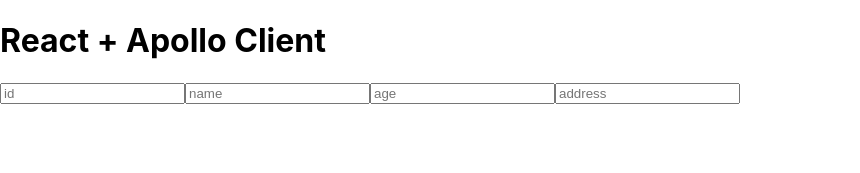
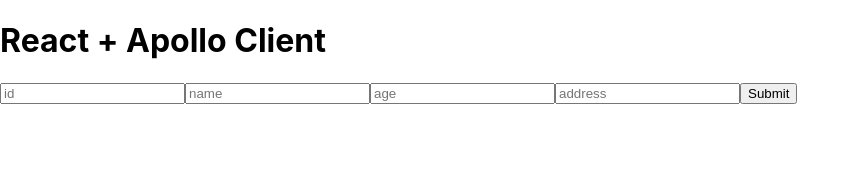
Before and after one commit to formegusto/study-react-apollo, a React (Create React App) app: page /create in a window 1280 px wide. Shown: the top 173 px of the page, without its empty margins (0-860 px from the left). Built offline with nearby package versions, Linux system fonts and the light colour scheme.

Commit message:
mutation query init

```diff
--- a/src/container/CreatePersonContainer.js
+++ b/src/container/CreatePersonContainer.js
@@ -1,5 +1,16 @@
+import { gql } from 'apollo-boost';
 import React from 'react';
+import { Mutation } from 'react-apollo';
 import useInput from '../lib/useInput';
+
+const ADD_PERSON = gql`
+    mutation($person: PersonInput) {
+        createPerson(person: $person) {
+            id
+            name
+        }
+    }
+`;
 
 function CreatePersonContainer() {
     const { value, onChange } = useInput({
@@ -12,7 +23,7 @@
     return (
         <div>
             <input
-                type="text"
+                type="number"
                 placeholder="id"
                 name="id"
                 onChange={(e) => onChange(e)} />
@@ -22,7 +33,7 @@
                 name="name"
                 onChange={(e) => onChange(e)} />
             <input
-                type="text"
+                type="number"
                 placeholder="age"
                 name="age"
                 value={value.age}
@@ -32,6 +43,23 @@
                 placeholder="address"
                 name="address"
                 onChange={(e) => onChange(e)} />
+            <Mutation mutation={ADD_PERSON} variables={{
+                "person" : {
+                    ...value,
+                    "id" : parseInt(value.id),
+                    "age" : parseInt(value.age),
+                }
+            }}>
+                {
+                    addPerson =>
+                        (
+                            <button onClick={addPerson}>
+                                Submit
+                            </button>
+                        )
+                }
+
+            </Mutation>
         </div>
     )
 }
```
Also changed, not shown: 1 other file (tests, documents, lock files or other folders).
